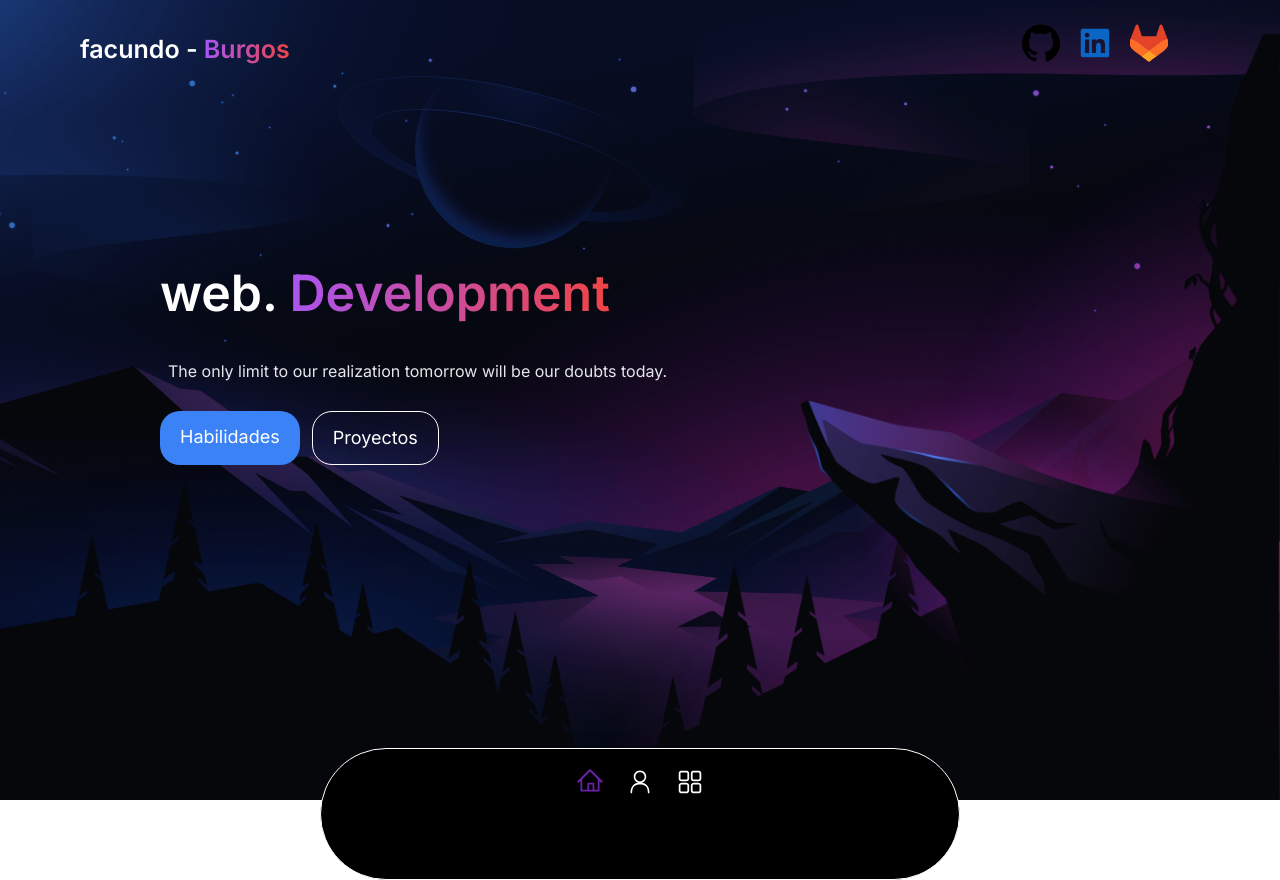
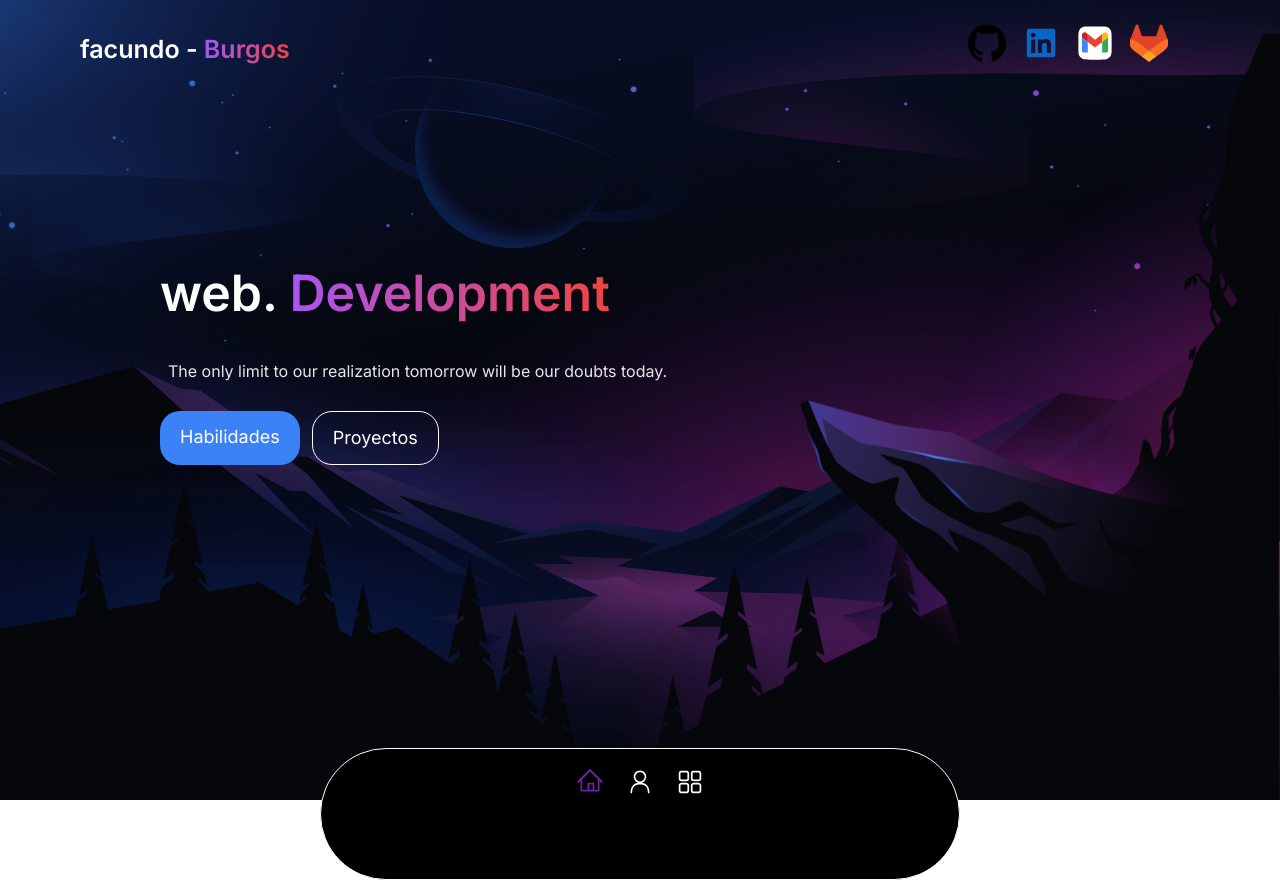
Before and after one commit to fxcx/dev-web, a Next.js app: page / in a window 1280 px wide. Built offline with nearby package versions, Linux system fonts and the light colour scheme.

Commit message:
add icon gmail

```diff
--- a/src/data/social.ts
+++ b/src/data/social.ts
@@ -3,5 +3,6 @@ import { SocialLink } from '@/types/index'
 export const socials: SocialLink[] = [
   { name: 'github', src: '/social/github-color-svgrepo-com.svg', link: 'https://github.com/fxcx' },
   { name: 'Linkedin', src: '/social/linkedin-svgrepo-com.svg', link: 'https://www.linkedin.com/in/facundoburgos96/' },
+  { name: 'Email', src: '/social/gmail-svgrepo-com.svg', link: 'mailto:facundo19burgos@gmail.com' },
   { name: 'Gitlab', src: '/social/gitlab-logo-500.svg', link: 'https://gitlab.com/fxcx' }
 ]
```
Also changed, not shown: public/social/gmail-svgrepo-com.svg (added).
